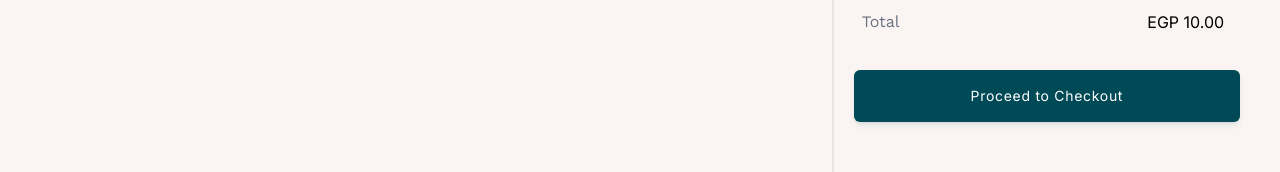
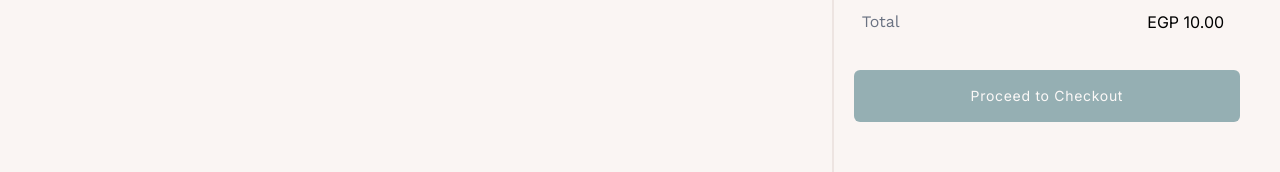
Before and after one commit to nooressam1/DayStarWebsite, a Next.js app: page /cart in a window 1280 px wide. Shown: the part 438-610 px from the top of the page. Built offline with nearby package versions, Linux system fonts and the light colour scheme; no server answers.

Commit message:
final fixes: proceed to checkout button is disabled

```diff
--- a/src/modules/shared/components/CustomButton.tsx
+++ b/src/modules/shared/components/CustomButton.tsx
@@ -20,7 +20,7 @@ export default function CustomButton({
   ...props
 }: ButtonProps) {
   const baseStyles =
-    "inline-flex items-center justify-center   tracking-wider text-sm transition-all duration-300 rounded-md px-4 py-2 cursor-pointer focus:outline-none";
+    "inline-flex items-center justify-center tracking-wider text-sm transition-all duration-300 rounded-md px-4 py-2 cursor-pointer focus:outline-none disabled:opacity-40 disabled:cursor-not-allowed disabled:pointer-events-none disabled:shadow-none";
   const selectedVariantStyles = BUTTON_VARIANTS[colorScheme][variant];
   return (
     <button
--- a/src/modules/shoppingcart/pages/CartPage.tsx
+++ b/src/modules/shoppingcart/pages/CartPage.tsx
@@ -20,6 +20,7 @@ const ShoppingCart = () => {
   });
 
   const handleProceedToCheckout = () => {
+    if (cart.length === 0) return;
     if (!user) {
       openModal("login");
       return;
```
